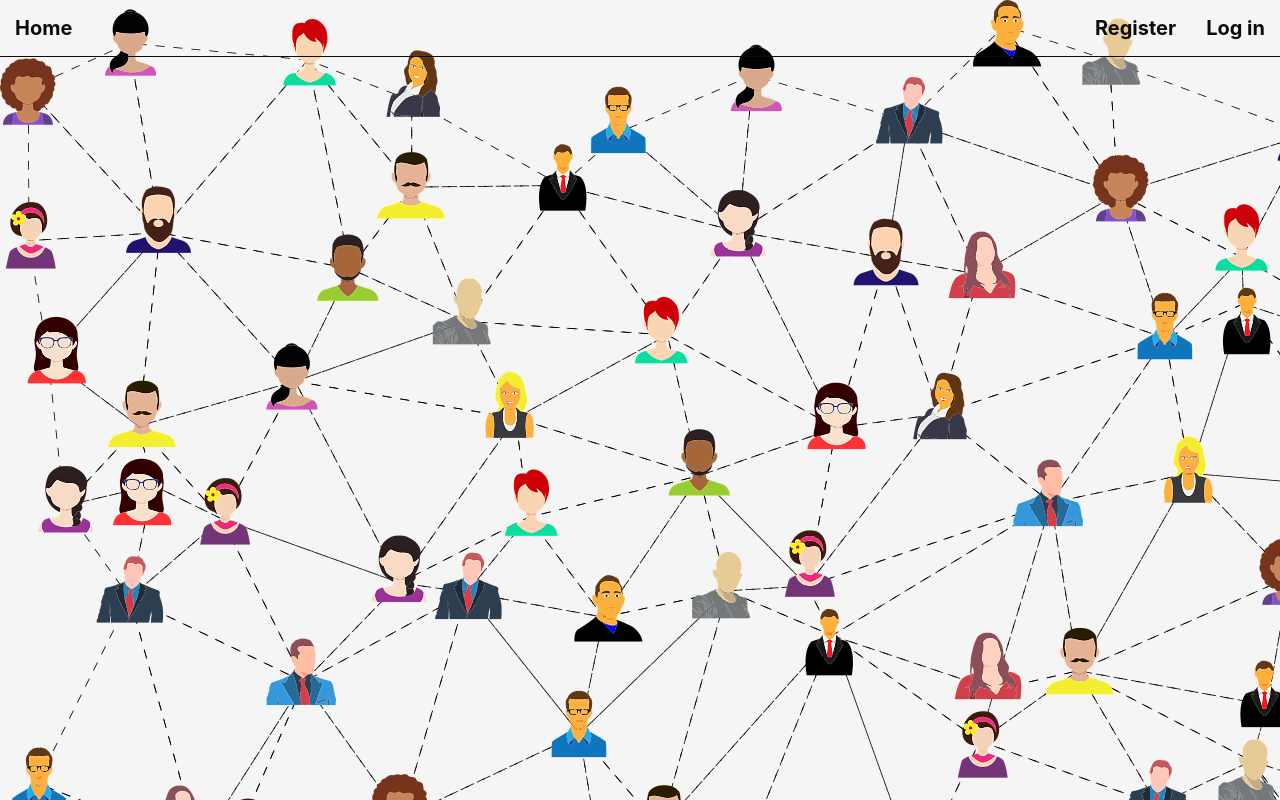
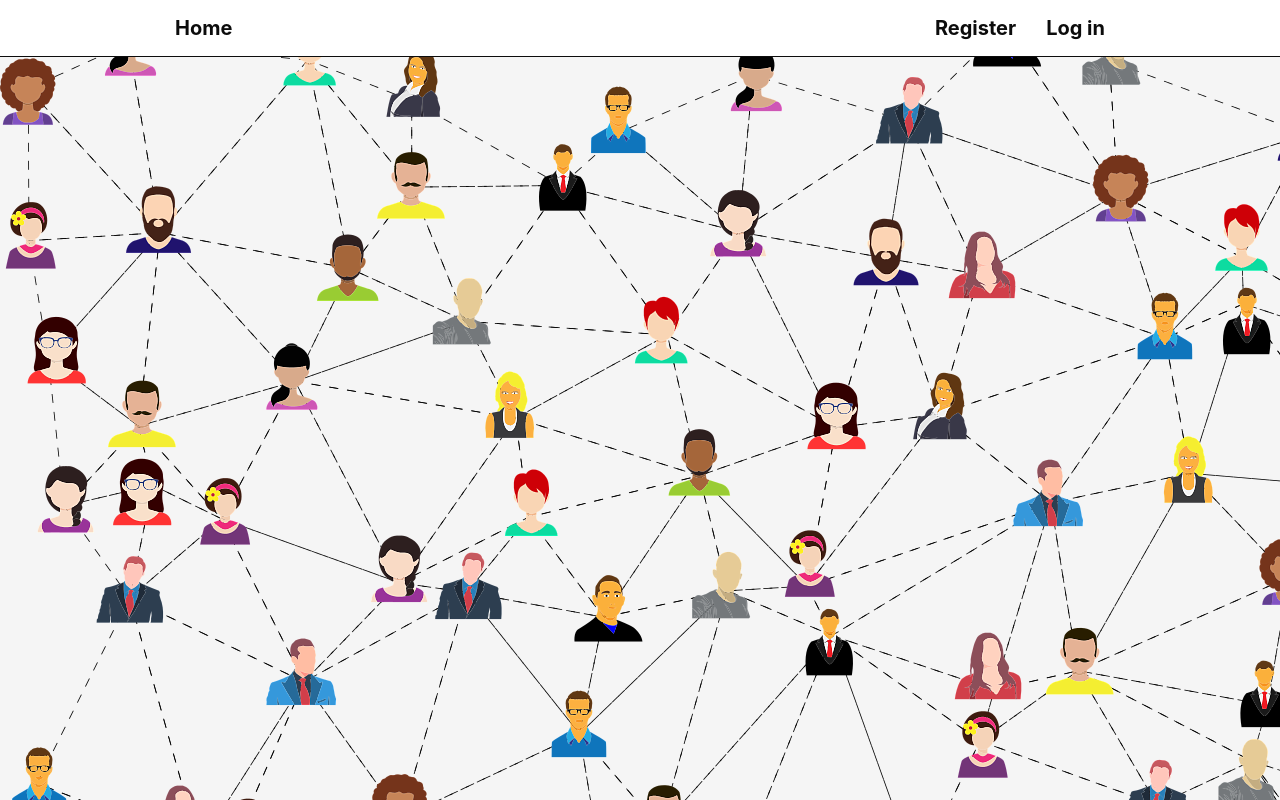
Before and after one commit to SebastianLalek/goit-react-hw-08-phonebook, a React (Create React App) app: page / in a window 1280 px wide. Built offline with nearby package versions, Linux system fonts and the light colour scheme.

Commit message:
amend Header styles

```diff
--- a/src/components/header/Header.jsx
+++ b/src/components/header/Header.jsx
@@ -10,8 +10,10 @@ export default function Header() {
   const { isLoggedIn } = useAuth();
   return (
     <header className={css.header}>
-      <Navigation />
-      {isLoggedIn ? <UserMenu /> : <AuthNav />}
+      <div className={css.container}>
+        <Navigation />
+        {isLoggedIn ? <UserMenu /> : <AuthNav />}
+      </div>
     </header>
   );
 }
--- a/src/components/header/Header.module.css
+++ b/src/components/header/Header.module.css
@@ -1,6 +1,12 @@
 .header {
+  border-bottom: 1px solid rgb(12, 12, 12);
+  background-color: rgb(255, 255, 255);
+}
+
+.container {
   display: flex;
+  max-width: 960px;
   justify-content: space-between;
+  margin: 0 auto;
   padding: 16px 0;
-  border-bottom: 1px solid rgb(12, 12, 12);
 }
```
